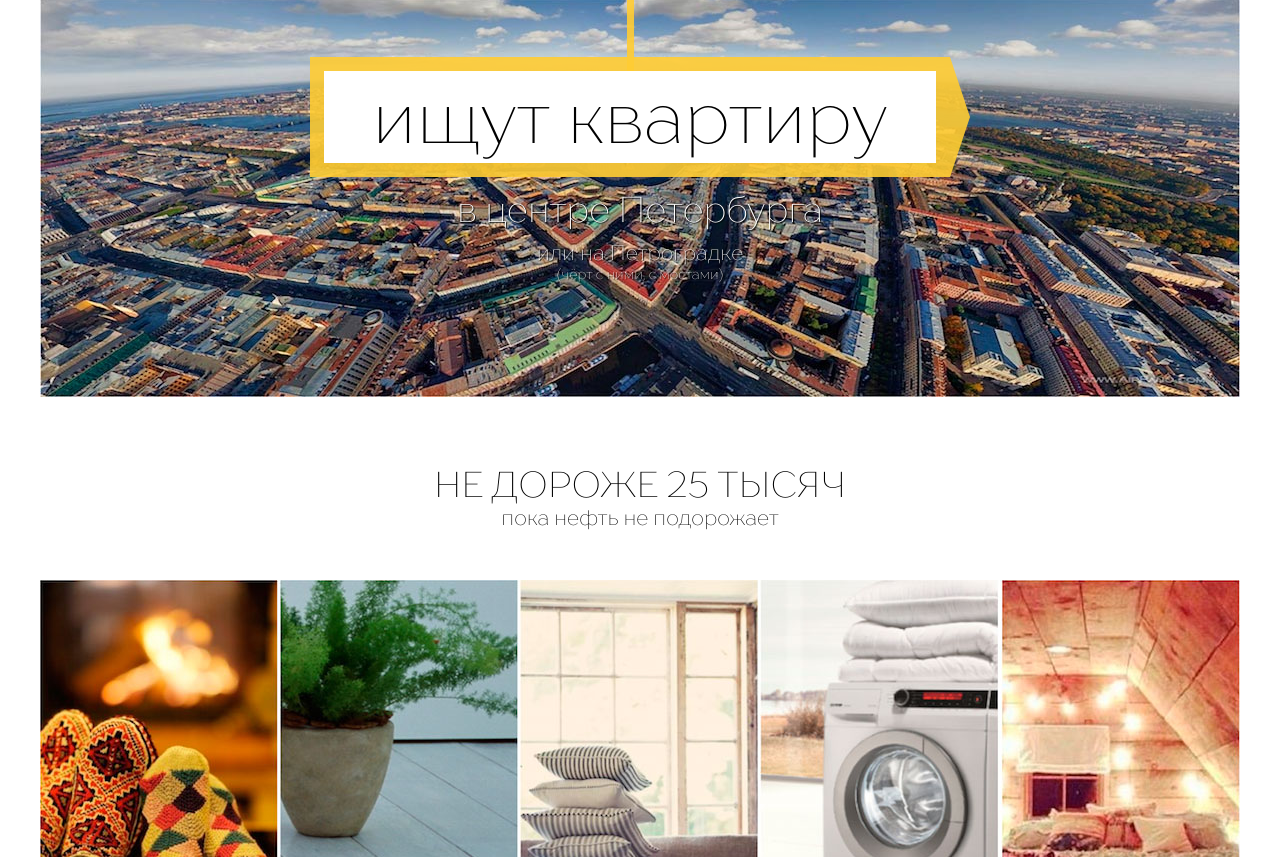
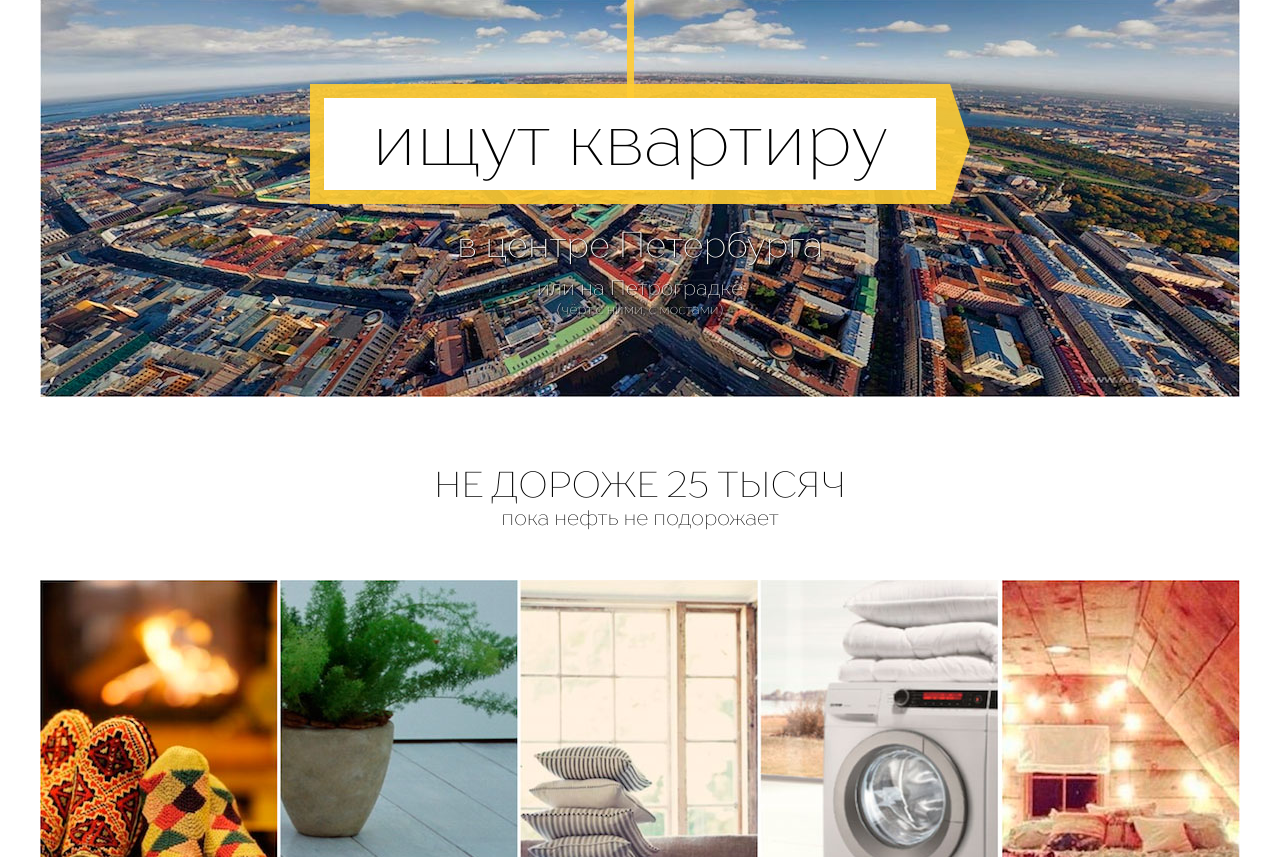
Before and after one commit to gurick/gurick.github.io, a plain HTML site: page newhome/index.html in a window 1280 px wide. Shown: the part 923-1780 px from the top of the page. Drawn offline with Linux system fonts and the light colour scheme.

Commit message:
мои html-доправки

```diff
--- a/newhome/style.css
+++ b/newhome/style.css
@@ -77,7 +77,7 @@ a:hover { color: #225DC8; }
 .l-thesis__main-text {
 	position: absolute;
 	left: 50%;
-	top: 60px;
+	top: 87px;
 	margin-left: -330px;
 	width: 660px;
 	height: 120px;
@@ -91,7 +91,7 @@ a:hover { color: #225DC8; }
 	height: 120px;
 	width: 640px;
 	margin: 0;
-	line-height: 92px;
+	line-height: 82px;
 	font-size: 5.14em; /* 72px */
 	text-transform: lowercase;
 	text-align: center;
@@ -108,7 +108,7 @@ a:hover { color: #225DC8; }
 	bottom: 100%;
 	margin-left: -3px;
 	width: 7px;
-	height: 73px;
+	height: 101px;
 	background-color: rgba(255, 204, 51, .9);
 }
 
@@ -128,7 +128,7 @@ a:hover { color: #225DC8; }
 .thesis__location {
 	position: absolute;
 	left: 0;
-	top: 190px;
+	top: 225px;
 	width: 100%;
 	text-align: center;
 }
```
